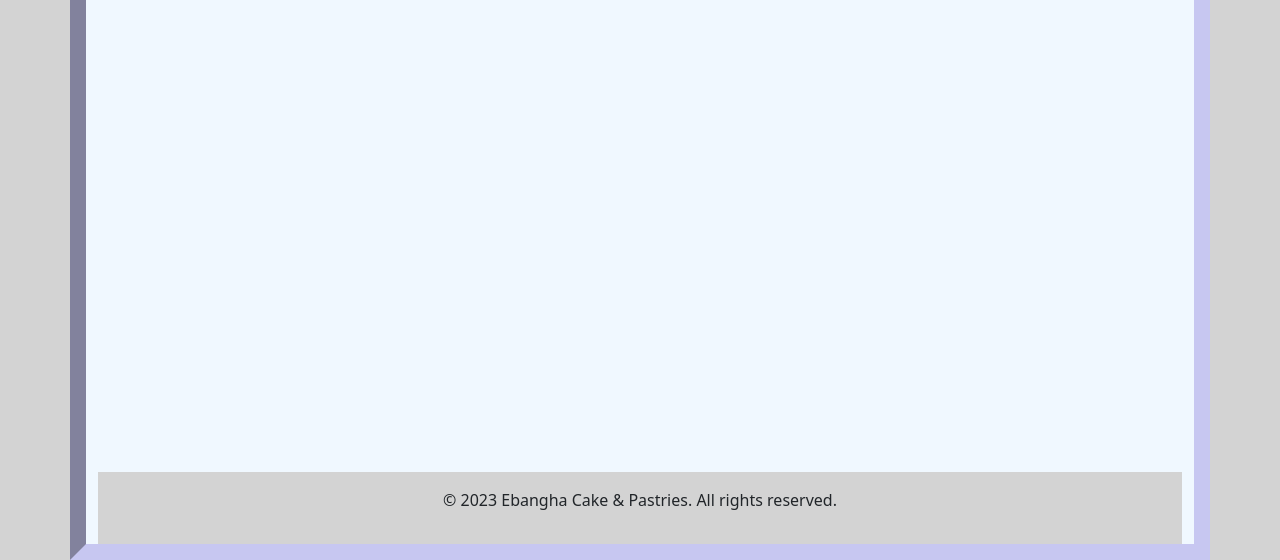
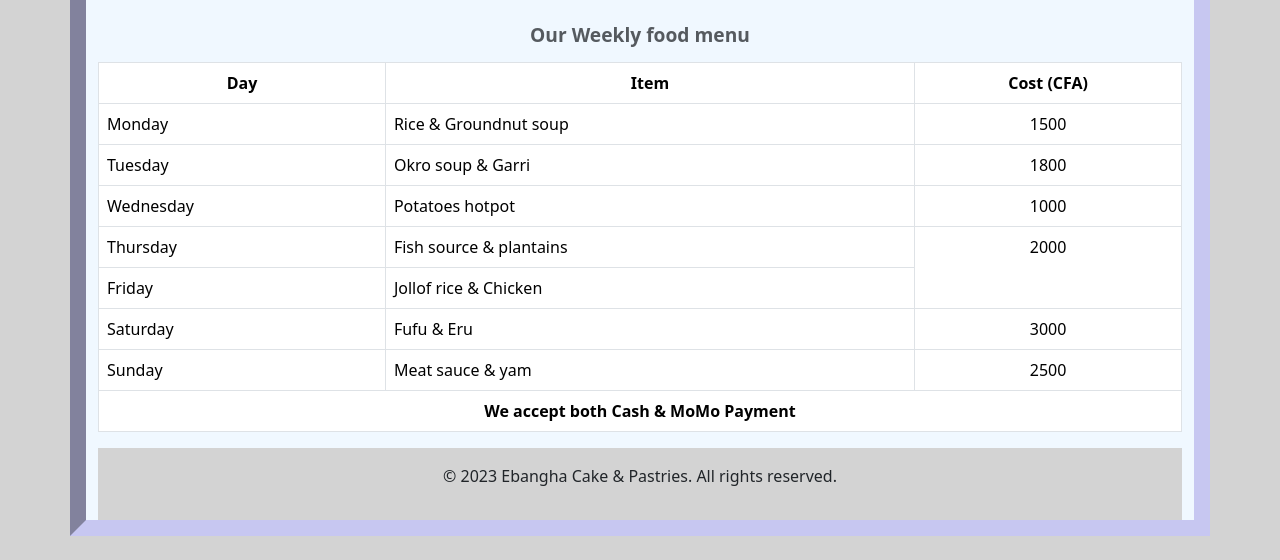
Before and after one commit to programmingwithberns/css-project-solution, a plain HTML site: page menu.html in a window 1280 px wide. Shown: the part 240-800 px from the top of the page. Drawn offline with nearby package versions, Linux system fonts and the light colour scheme.

Commit message:
Menu page

```diff
--- a/css/main.css
+++ b/css/main.css
@@ -18,7 +18,6 @@
     background-color: #f0f8ff;
     display: flex;
     flex-direction: column;
-    min-height: 100vh;
     max-width: 1200px;
     border: 1em inset rgb(199, 199, 241);
   }
@@ -41,6 +40,28 @@
     height: auto;
   }
 
+
+  /* table styles */
+
+  caption {
+    caption-side: top;
+    text-align: center;
+    font-weight: bold;
+    font-size: 1.2em;
+    margin-bottom: 0.2em;
+  }
+
+  th{
+    text-align: center;
+  }
+  tfoot {
+    font-weight: bold;
+   text-align: center;
+  }
+
+  .cost{
+    text-align: center;
+  }
   @media only screen and (max-width: 600px) {
     .product-image{
         float: none;
--- a/menu.html
+++ b/menu.html
@@ -45,6 +45,63 @@
         </section>
 
         <!--Page Content here-->
+        <div class="text-center" >
+            <h1 class="font-weight-bold">Our menu</h1>
+            <p>Below is our weekly menu items</p>
+        </div>
+        <div>
+            <table class="table table-bordered table-responsive">
+                <caption>Our Weekly food menu</caption>
+                <thead>
+                    <tr>
+                        <th scope="col">Day</th>
+                        <th scope="col">Item</th>
+                        <th scope="col">Cost (CFA)</th>
+                    </tr>
+                </thead>
+                <tbody>
+                    <tr>
+                        <td>Monday</td>
+                        <td>Rice &amp; Groundnut soup</td>
+                        <td class="cost">1500</td>
+                    </tr>
+                    <tr>
+                        <td>Tuesday</td>
+                        <td>Okro soup &amp; Garri</td>
+                        <td class="cost">1800</td>
+                    </tr>
+                    <tr>
+                        <td>Wednesday</td>
+                        <td>Potatoes hotpot</td>
+                        <td class="cost">1000</td>
+                    </tr>
+                    <tr>
+                        <td>Thursday</td>
+                        <td>Fish source &amp; plantains</td>
+                        <td rowspan="2" class="cost">2000</td>
+                    </tr>
+                    <tr>
+                        <td>Friday</td>
+                        <td>Jollof rice & Chicken</td>
+                    </tr>
+                    <tr>
+                        <td>Saturday</td>
+                        <td>Fufu &amp; Eru</td>
+                        <td class="cost">3000</td>
+                    </tr>
+                    <tr>
+                        <td>Sunday</td>
+                        <td>Meat sauce &amp; yam</td>
+                        <td class="cost">2500</td>
+                    </tr>
+                </tbody>
+                <tfoot>
+                    <tr>
+                        <td colspan="3">We accept both Cash &amp; MoMo Payment</td>
+                    </tr>
+                </tfoot>
+            </table>
+        </div>
     </main>
 
      <!-- Sticky Footer -->
```
